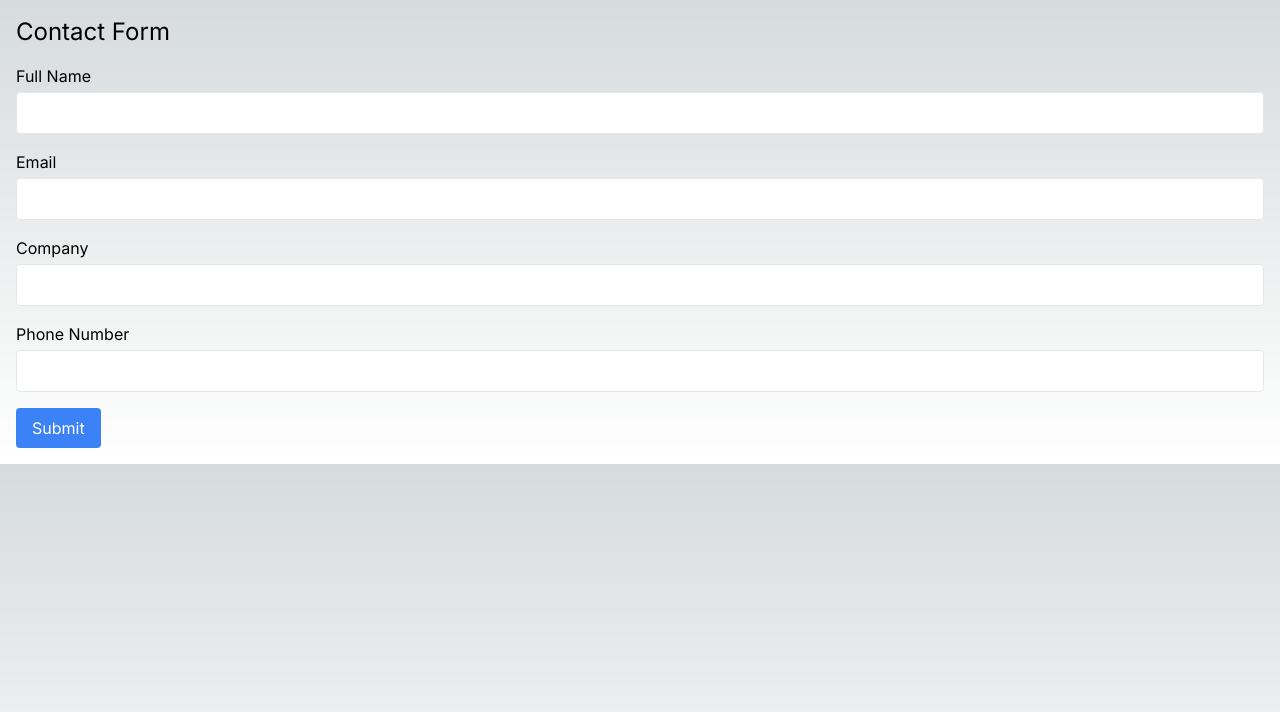
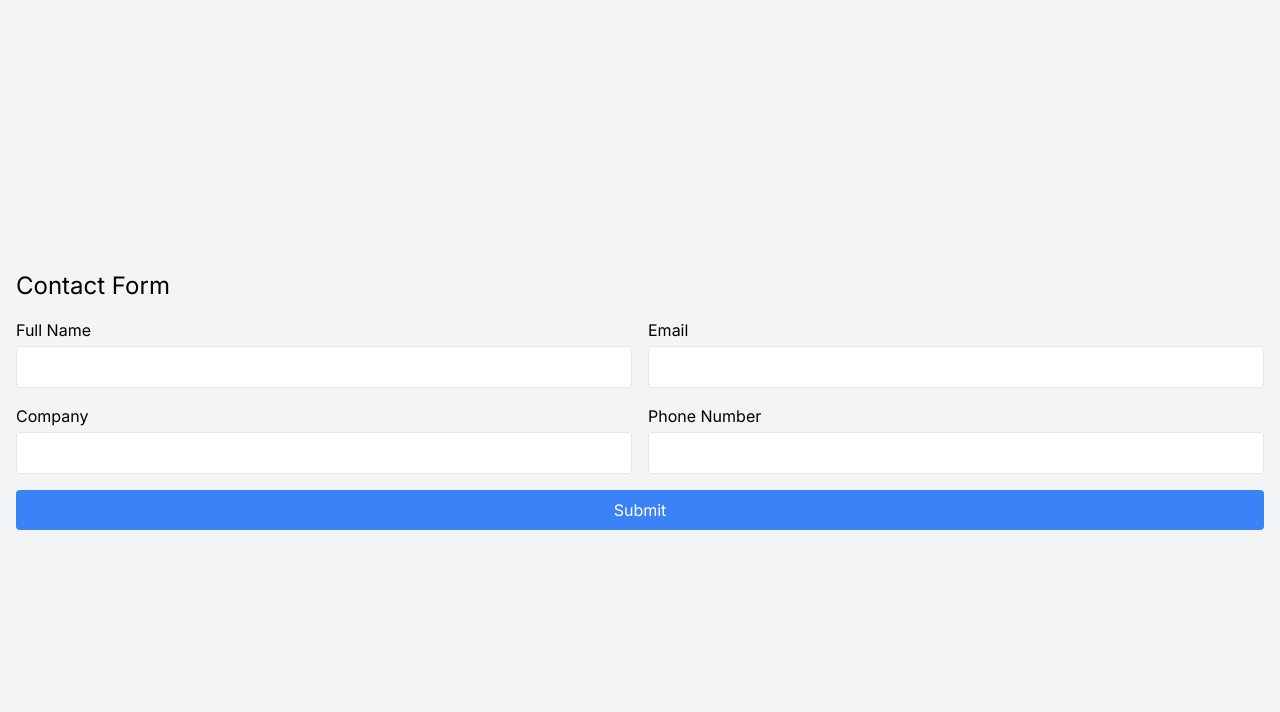
Before and after one commit to oddsteam/training, a Next.js app: page /classes/1/register in a window 1280 px wide. Shown: the top 712 px of the page. Built offline with nearby package versions, Linux system fonts and the light colour scheme.

Commit message:
form layout

```diff
--- a/src/app/classes/[id]/register/page.tsx
+++ b/src/app/classes/[id]/register/page.tsx
@@ -1,11 +1,13 @@
-import { useState } from 'react';
+"use client";
+
+import { useState } from "react";
 
 const RegisterForm = () => {
   const [formData, setFormData] = useState({
-    fullName: '',
-    email: '',
-    company: '',
-    phone: '',
+    fullName: "",
+    email: "",
+    company: "",
+    phone: "",
   });
 
   const handleChange = (e: React.ChangeEvent<HTMLInputElement>) => {
@@ -23,9 +25,10 @@ const RegisterForm = () => {
   };
 
   return (
-    <div className="container mx-auto p-4">
+    <div className="h-screen flex items-center justify-center bg-gray-100">
+      <div className="container mx-auto p-4 m-6">
         <h1 className="text-2xl mb-4">Contact Form</h1>
-      <form onSubmit={handleSubmit} className="space-y-4">
+        <form onSubmit={handleSubmit} className="grid grid-cols-2 gap-4">
           <div className="flex flex-col">
             <label htmlFor="fullName" className="mb-1">
               Full Name
@@ -36,7 +39,7 @@ const RegisterForm = () => {
               name="fullName"
               value={formData.fullName}
               onChange={handleChange}
-            className="border p-2 rounded"
+              className="border p-2 rounded w-full"
               required
             />
           </div>
@@ -50,7 +53,7 @@ const RegisterForm = () => {
               name="email"
               value={formData.email}
               onChange={handleChange}
-            className="border p-2 rounded"
+              className="border p-2 rounded w-full"
               required
             />
           </div>
@@ -64,7 +67,7 @@ const RegisterForm = () => {
               name="company"
               value={formData.company}
               onChange={handleChange}
-            className="border p-2 rounded"
+              className="border p-2 rounded w-full"
             />
           </div>
           <div className="flex flex-col">
@@ -77,17 +80,18 @@ const RegisterForm = () => {
               name="phone"
               value={formData.phone}
               onChange={handleChange}
-            className="border p-2 rounded"
+              className="border p-2 rounded w-full"
             />
           </div>
           <button
             type="submit"
-          className="bg-blue-500 text-white px-4 py-2 rounded hover:bg-blue-600"
+            className="col-span-2 bg-blue-500 text-white px-4 py-2 rounded hover:bg-blue-600"
           >
             Submit
           </button>
         </form>
       </div>
+    </div>
   );
 };
 
--- a/src/app/globals.css
+++ b/src/app/globals.css
@@ -8,13 +8,13 @@
   --background-end-rgb: 255, 255, 255;
 }
 
-@media (prefers-color-scheme: dark) {
+/* @media (prefers-color-scheme: dark) {
   :root {
     --foreground-rgb: 255, 255, 255;
     --background-start-rgb: 0, 0, 0;
     --background-end-rgb: 0, 0, 0;
   }
-}
+} */
 
 body {
   color: rgb(var(--foreground-rgb));
```
Lines whose indentation alone changed are shown as unchanged.
